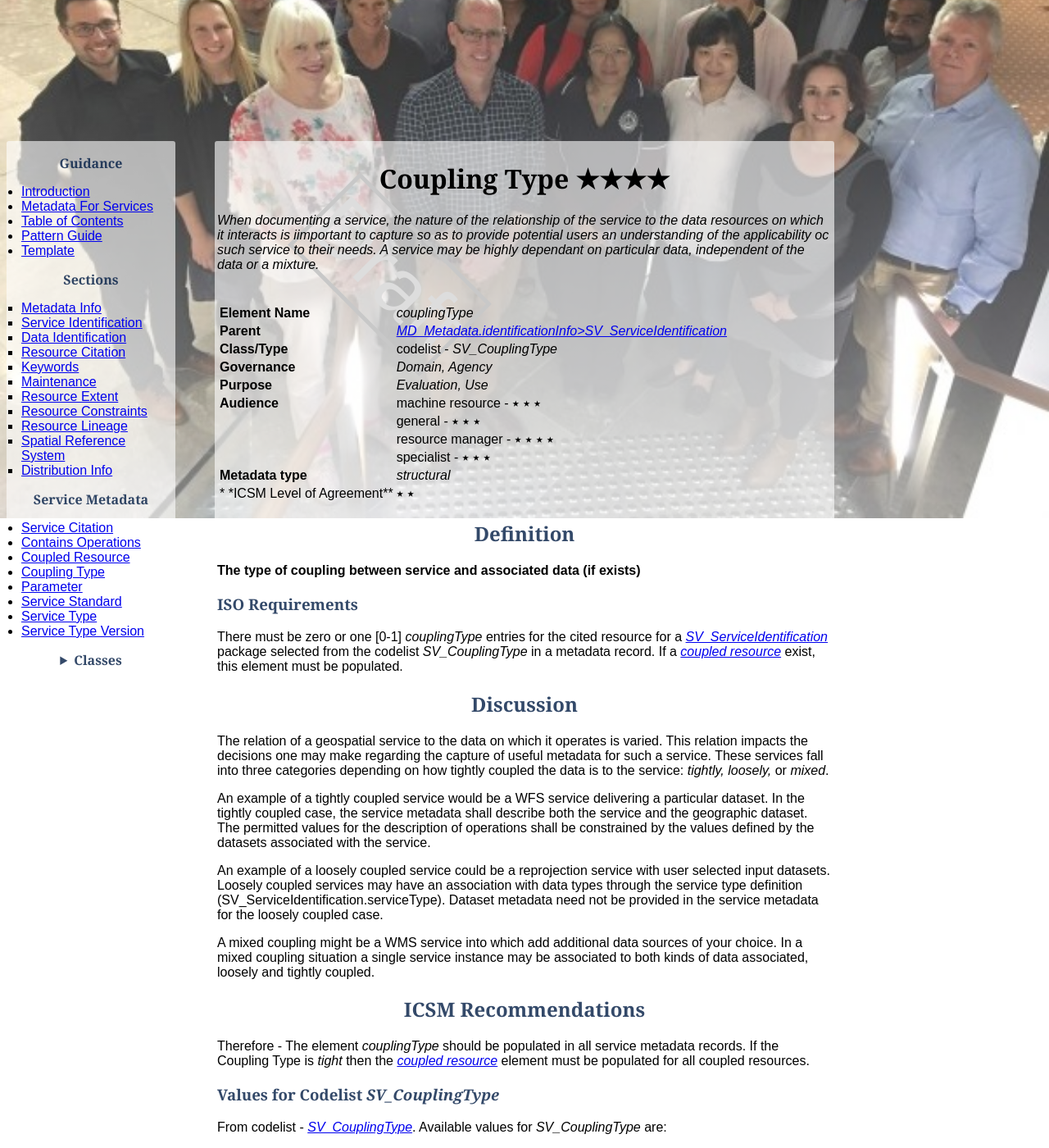
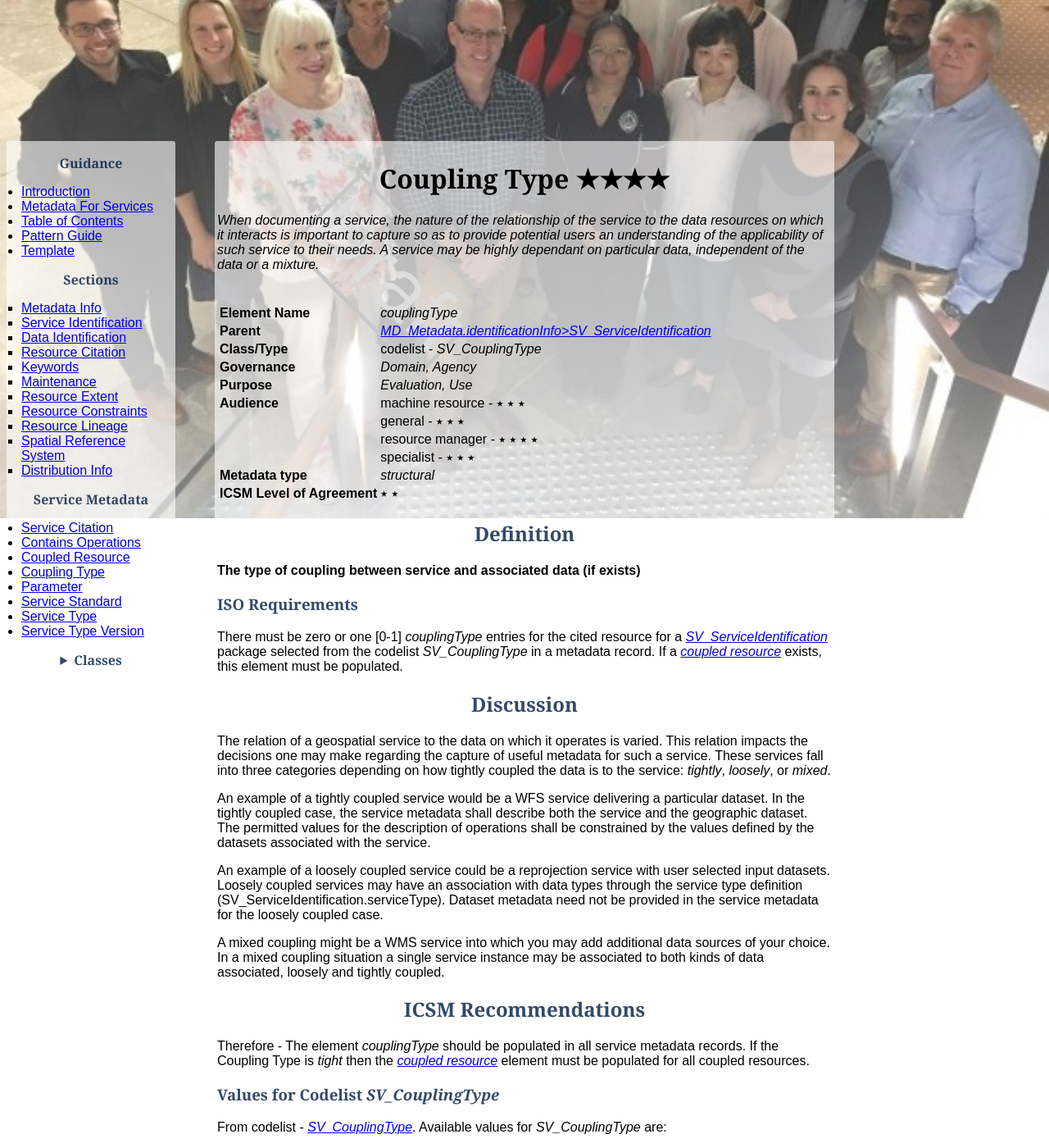
Before and after one commit to OpenWork-NZ/mdwg, a Jekyll site: the page built from docs/_defs/CouplingType.md, in a window 1280 px wide and 1400 px high, scrolled down 238 px. Shown: the whole window at 82% size. Built offline with Jekyll 4.4.1, drawn with Linux system fonts in a browser that asks for light colours; some of the changed text lies outside the part shown.

Commit message:
Tidyup CouplingType writing.

```diff
--- a/docs/_defs/CouplingType.md
+++ b/docs/_defs/CouplingType.md
@@ -1,13 +1,13 @@
 ---
 layout: page
 rank: 40
-type: page
+type: element
 section: Service Metadata
 title: Coupling Type
 ---
 # Coupling Type  ★★★★
 
-*When documenting a service, the nature of the relationship of the service to the data resources on which it interacts is iimportant to capture so as to provide potential users an understanding of the applicability oc such service to their needs. A service may be highly dependant on particular data, independent of the data or a mixture.*
+*When documenting a service, the nature of the relationship of the service to the data resources on which it interacts is important to capture so as to provide potential users an understanding of the applicability of such service to their needs. A service may be highly dependant on particular data, independent of the data or a mixture.*
 
 |  |  |
 | --- | --- |
@@ -21,24 +21,24 @@ title: Coupling Type
 |  | resource manager - ⭑ ⭑ ⭑ ⭑ |
 |  | specialist - ⭑ ⭑ ⭑ |
 | **Metadata type** | *structural* |
-|* *ICSM Level of Agreement** | ⭑ ⭑ |
+| **ICSM Level of Agreement** | ⭑ ⭑ |
 
 ## Definition
 **The type of coupling between service and associated data (if exists)**
 
 ### ISO Requirements
 
-There must be zero or one [0-1]  *couplingType* entries for the cited resource for a  *[SV_ServiceIdentification](./ServiceIdentification)* package selected from the codelist *SV_CouplingType* in a metadata record. If a *[coupled resource](./CoupledResource)* exist, this element must be populated.
+There must be zero or one [0-1]  *couplingType* entries for the cited resource for a  *[SV_ServiceIdentification](./ServiceIdentification)* package selected from the codelist *SV_CouplingType* in a metadata record. If a *[coupled resource](./CoupledResource)* exists, this element must be populated.
 
 
 ## Discussion
-The relation of a geospatial service to the data on which it operates is varied. This relation impacts the decisions one may make regarding the capture of useful metadata for such a service. These services fall into three categories depending on how tightly coupled the data is to the service: *tightly, loosely,* or *mixed*.
+The relation of a geospatial service to the data on which it operates is varied. This relation impacts the decisions one may make regarding the capture of useful metadata for such a service. These services fall into three categories depending on how tightly coupled the data is to the service: *tightly*, *loosely*, or *mixed*.
 
 An example of a tightly coupled service would be a WFS service delivering a particular dataset. In the tightly coupled case, the service metadata shall describe both the service and the geographic dataset. The permitted values for the description of operations shall be constrained by the values defined by the datasets associated with the service.
 
 An example of a loosely coupled service could be a reprojection service with user selected input datasets. Loosely coupled services may have an association with data types through the service type definition (SV_ServiceIdentification.serviceType). Dataset metadata need not be provided in the service metadata for the loosely coupled case.
 
-A mixed coupling might be a WMS service into which add additional data sources of your choice. In a mixed coupling situation a single service instance may be associated to both kinds of data associated, loosely and tightly coupled.
+A mixed coupling might be a WMS service into which you may add additional data sources of your choice. In a mixed coupling situation a single service instance may be associated to both kinds of data associated, loosely and tightly coupled.
 
 
 ## ICSM Recommendations
@@ -72,7 +72,7 @@ From codelist - *[SV_CouplingType](https://github.com/ISO-TC211/schemas/blob/mas
 {Issue discussion points and items which need resolution}
 
 
-#### Other discussion
+#### Other Discussion
 {from other sources of note - other standards and implementations. In Markdown Notes format. Such as:}
 
 > **{DCAT Notes}** -
@@ -81,7 +81,7 @@ From codelist - *[SV_CouplingType](https://github.com/ISO-TC211/schemas/blob/mas
 > **{From data.govt.au}** -
 {Discussion of issue}
 
-## Crosswalk considerations
+## Crosswalk Considerations
 
 #### ISO19139
 {Discussion of issues, if any, to guide migration from ISO19139}
```
Also changed, not shown: other parts of docs/_defs/CouplingType.md (+2 -2 lines).
